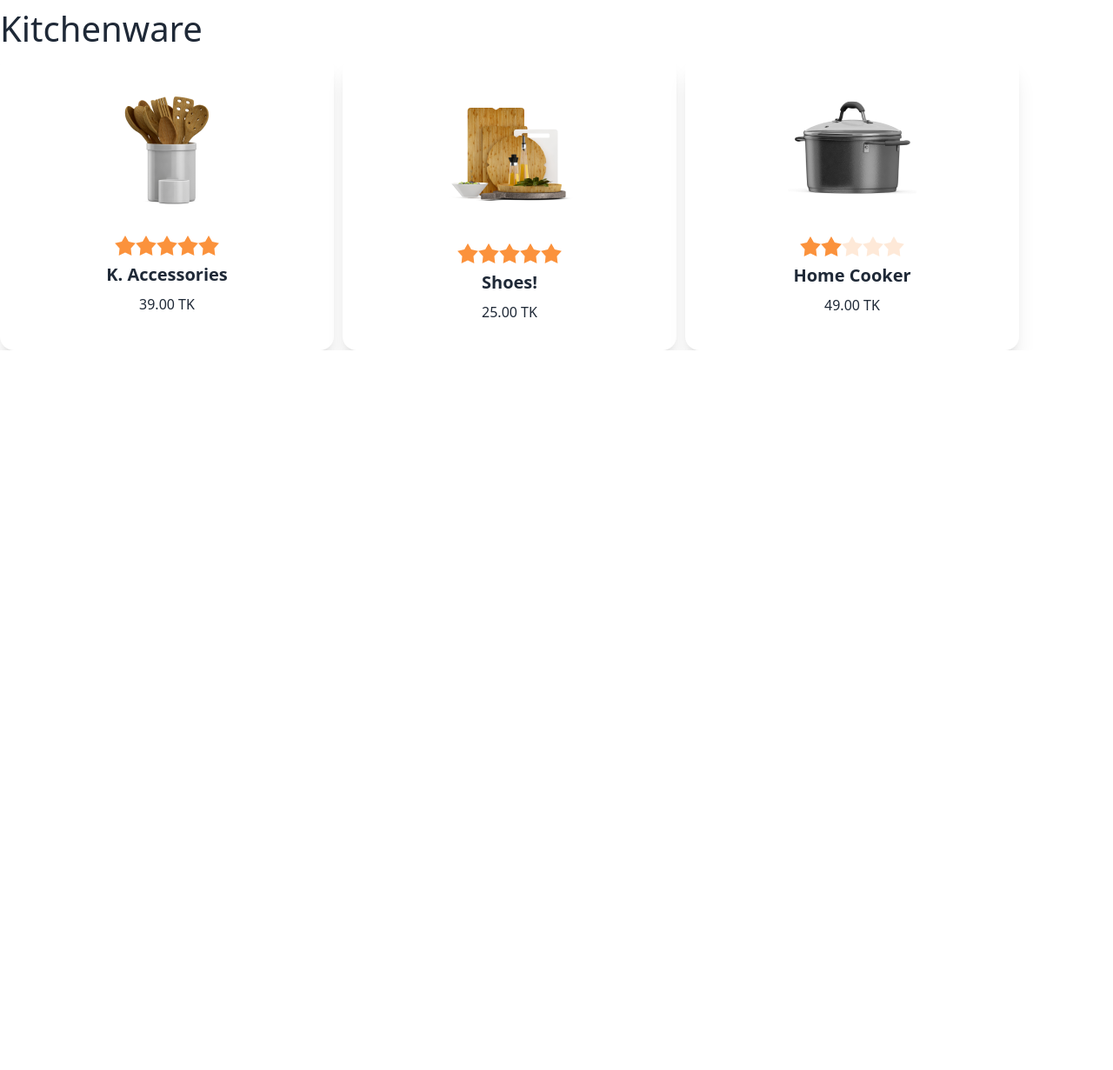
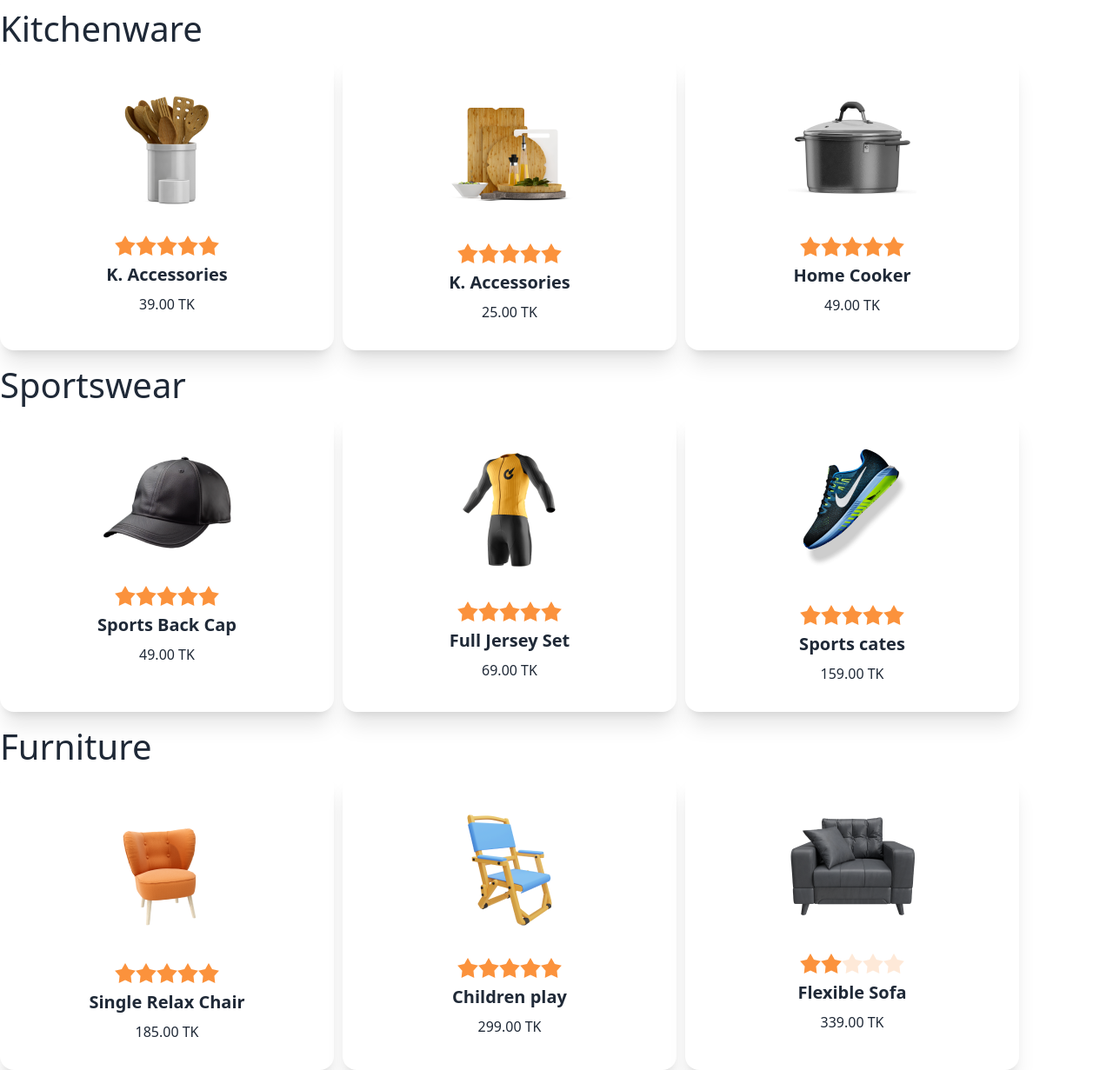
Before and after one commit to SazidulIslamLiman/85-summer-sale-main, a plain HTML site: page index.html in a window 1280 px wide. Shown: the part 807-2038 px from the top of the page at 87% size. Before the commit the page ends 1210 px from the top, so only its background shows below. Drawn offline with nearby package versions, Linux system fonts and the light colour scheme.

Commit message:
first commit

```diff
--- a/index.html
+++ b/index.html
@@ -54,7 +54,7 @@
                 <input type="radio" name="rating-2" class="mask mask-star-2 bg-orange-400" />
                 <input type="radio" name="rating-2" class="mask mask-star-2 bg-orange-400" />
               </div>
-              <h2 class="card-title">Shoes!</h2>
+              <h2 class="card-title">K. Accessories</h2>
               <p>25.00 TK</p>
             </div>
           </div>
@@ -76,6 +76,114 @@
         </div>
       </div>
       </div>
+      <div>
+        <h1 style="margin-top: 10px; font-size: 40px;">Sportswear</h1>
+        <div style="display: flex; gap: 10px;">
+          <div class="card w-96 bg-base-100 shadow-xl">
+            <figure class="px-10 pt-10">
+              <img src="images/prod4.png" alt="Shoes" class="rounded-xl" />
+            </figure>
+            <div class="card-body items-center text-center">
+              <div class="rating">
+                <input type="radio" name="rating-2" class="mask mask-star-2 bg-orange-400" />
+                <input type="radio" name="rating-2" class="mask mask-star-2 bg-orange-400" checked />
+                <input type="radio" name="rating-2" class="mask mask-star-2 bg-orange-400" />
+                <input type="radio" name="rating-2" class="mask mask-star-2 bg-orange-400" />
+                <input type="radio" name="rating-2" class="mask mask-star-2 bg-orange-400" />
+              </div>
+              <h2 class="card-title">Sports Back Cap</h2>
+              <p>49.00 TK</p>
+            </div>
+          </div>
+          <div class="card w-96 bg-base-100 shadow-xl">
+            <figure class="px-10 pt-10">
+              <img src="images/prod5.png" alt="Shoes" class="rounded-xl" />
+            </figure>
+            <div class="card-body items-center text-center">
+              <div class="rating">
+                <input type="radio" name="rating-2" class="mask mask-star-2 bg-orange-400" />
+                <input type="radio" name="rating-2" class="mask mask-star-2 bg-orange-400" checked />
+                <input type="radio" name="rating-2" class="mask mask-star-2 bg-orange-400" />
+                <input type="radio" name="rating-2" class="mask mask-star-2 bg-orange-400" />
+                <input type="radio" name="rating-2" class="mask mask-star-2 bg-orange-400" />
+              </div>
+              <h2 class="card-title">Full Jersey Set</h2>
+              <p>69.00 TK</p>
+            </div>
+          </div>
+          <div class="card w-96 bg-base-100 shadow-xl">
+          <figure class="px-10 pt-10">
+            <img src="images/prod6.png" alt="Shoes" class="rounded-xl" />
+          </figure>
+          <div class="card-body items-center text-center">
+            <div class="rating">
+              <input type="radio" name="rating-2" class="mask mask-star-2 bg-orange-400" />
+              <input type="radio" name="rating-2" class="mask mask-star-2 bg-orange-400" checked />
+              <input type="radio" name="rating-2" class="mask mask-star-2 bg-orange-400" />
+              <input type="radio" name="rating-2" class="mask mask-star-2 bg-orange-400" />
+              <input type="radio" name="rating-2" class="mask mask-star-2 bg-orange-400" />
+            </div>
+            <h2 class="card-title">Sports cates</h2>
+            <p>159.00 TK</p>
+          </div>
+        </div>
+      </div>
+      </div>
+      <div>
+        <h1 style="margin-top: 10px; font-size: 40px;">Furniture</h1>
+        <div style="display: flex; gap: 10px;">
+          <div class="card w-96 bg-base-100 shadow-xl">
+            <figure class="px-10 pt-10">
+              <img src="images/prod7.png" alt="Shoes" class="rounded-xl" />
+            </figure>
+            <div class="card-body items-center text-center">
+              <div class="rating">
+                <input type="radio" name="rating-2" class="mask mask-star-2 bg-orange-400" />
+                <input type="radio" name="rating-2" class="mask mask-star-2 bg-orange-400" checked />
+                <input type="radio" name="rating-2" class="mask mask-star-2 bg-orange-400" />
+                <input type="radio" name="rating-2" class="mask mask-star-2 bg-orange-400" />
+                <input type="radio" name="rating-2" class="mask mask-star-2 bg-orange-400" />
+              </div>
+              <h2 class="card-title">Single Relax Chair</h2>
+              <p>185.00 TK</p>
+            </div>
+          </div>
+          <div class="card w-96 bg-base-100 shadow-xl">
+            <figure class="px-10 pt-10">
+              <img src="images/prod8.png" alt="Shoes" class="rounded-xl" />
+            </figure>
+            <div class="card-body items-center text-center">
+              <div class="rating">
+                <input type="radio" name="rating-2" class="mask mask-star-2 bg-orange-400" />
+                <input type="radio" name="rating-2" class="mask mask-star-2 bg-orange-400" checked />
+                <input type="radio" name="rating-2" class="mask mask-star-2 bg-orange-400" />
+                <input type="radio" name="rating-2" class="mask mask-star-2 bg-orange-400" />
+                <input type="radio" name="rating-2" class="mask mask-star-2 bg-orange-400" />
+              </div>
+              <h2 class="card-title">Children play</h2>
+              <p>299.00 TK</p>
+            </div>
+          </div>
+          <div class="card w-96 bg-base-100 shadow-xl">
+          <figure class="px-10 pt-10">
+            <img src="images/prod9.png" alt="Shoes" class="rounded-xl" />
+          </figure>
+          <div class="card-body items-center text-center">
+            <div class="rating">
+              <input type="radio" name="rating-2" class="mask mask-star-2 bg-orange-400" />
+              <input type="radio" name="rating-2" class="mask mask-star-2 bg-orange-400" checked />
+              <input type="radio" name="rating-2" class="mask mask-star-2 bg-orange-400" />
+              <input type="radio" name="rating-2" class="mask mask-star-2 bg-orange-400" />
+              <input type="radio" name="rating-2" class="mask mask-star-2 bg-orange-400" />
+            </div>
+            <h2 class="card-title">Flexible Sofa</h2>
+            <p>339.00 TK</p>
+          </div>
+        </div>
+      </div>
+      </div>
+
+
 
 
     </main>
```
